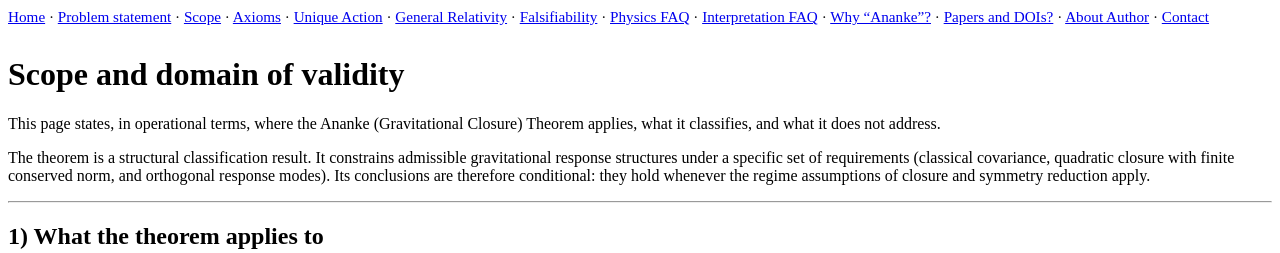
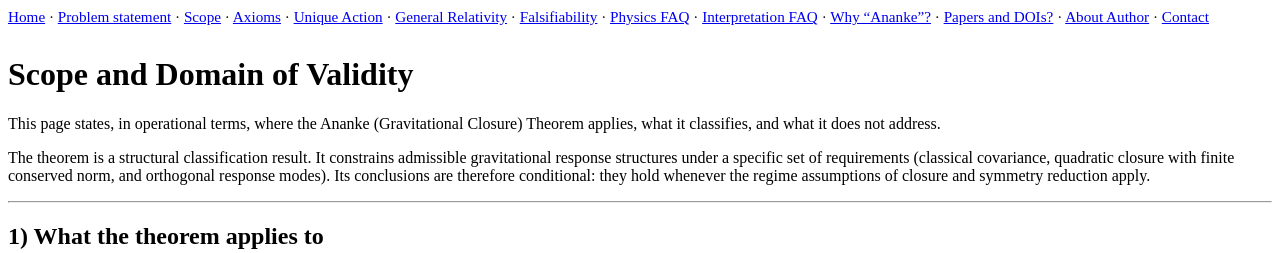
Before and after one commit to ananke-research/ananke-theorem, a Jekyll site: the page built from pages/Scope.md, in a window 1280 px wide. Shown: the top 253 px of the page. Built offline with Jekyll 4.4.1, drawn with Linux system fonts in a browser that asks for light colours.

```diff
--- a/pages/Scope & Domain of Validity.md
+++ b/pages/Scope.md
@@ -4,7 +4,7 @@ title: Scope and domain of validity
 permalink: /pages/scope/
 ---
 
-# Scope and domain of validity
+# Scope and Domain of Validity
 
 This page states, in operational terms, where the Ananke (Gravitational Closure) Theorem applies, what it classifies, and what it does not address.
 
```
